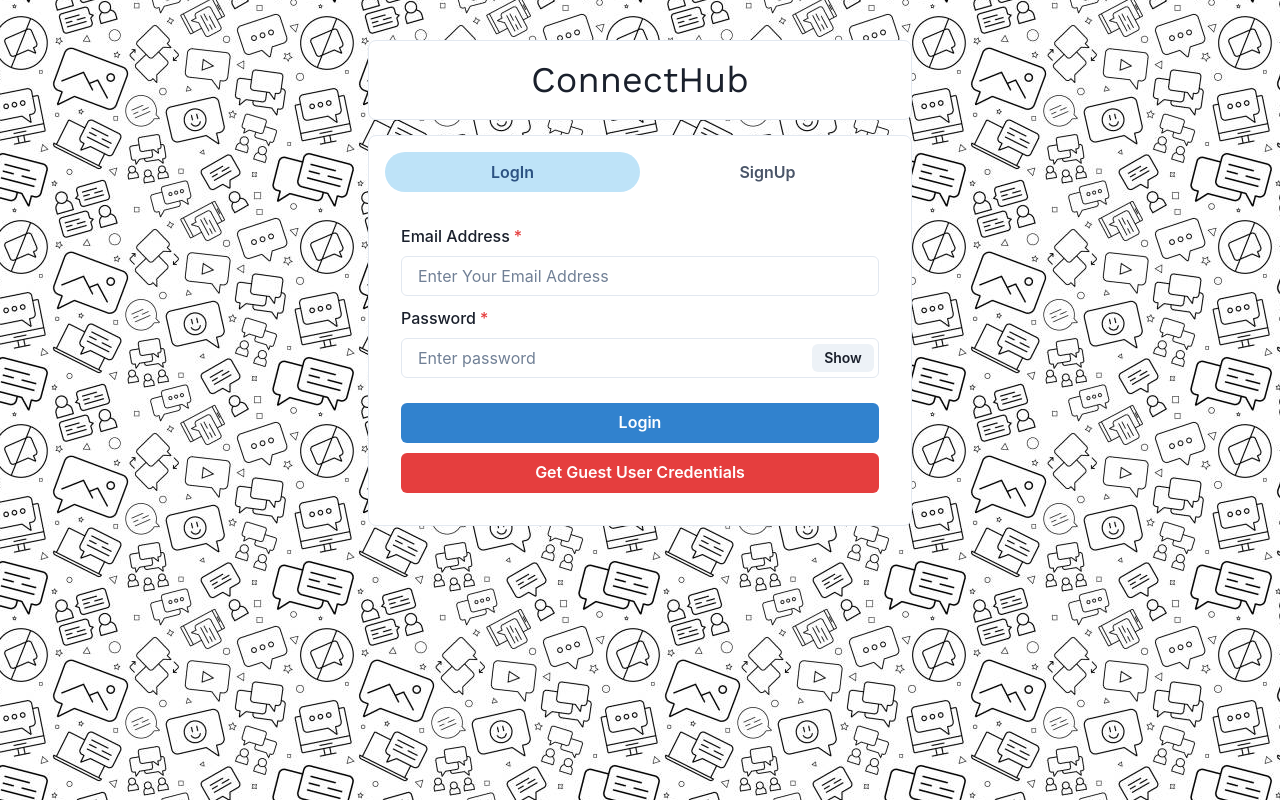
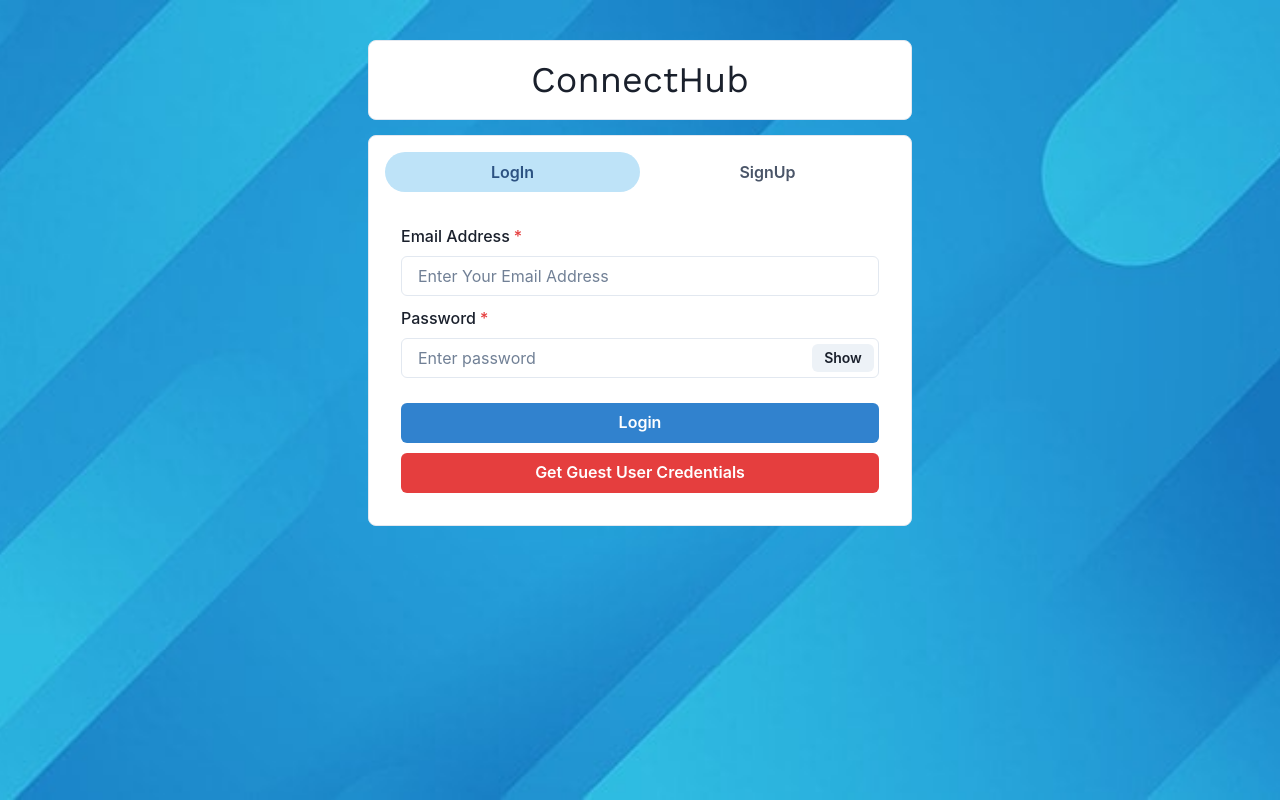
Before and after one commit to Shiksha1501/ConnectHub, a React (Create React App) app in the folder frontend/: page / in a window 1280 px wide. Built offline with nearby package versions, Linux system fonts and the light colour scheme.

Commit message:
changes in ui

```diff
--- a/frontend/src/App.css
+++ b/frontend/src/App.css
@@ -1,10 +1,11 @@
-@import url('https://fonts.googleapis.com/css2?family=Work+Sans:ital,wght@0,100..900;1,100..900&display=swap');
+@import url("https://fonts.googleapis.com/css2?family=Work+Sans:ital,wght@0,100..900;1,100..900&display=swap");
 
 .App {
   min-height: 100vh;
   display: flex;
   background-image: url("./bg.jpg");
-  /* background-size: cover; */
+  background-repeat: no-repeat;
+  background-size: cover;
   background-position: center;
 }
 
```
Also changed, not shown: frontend/src/bg.jpg.
